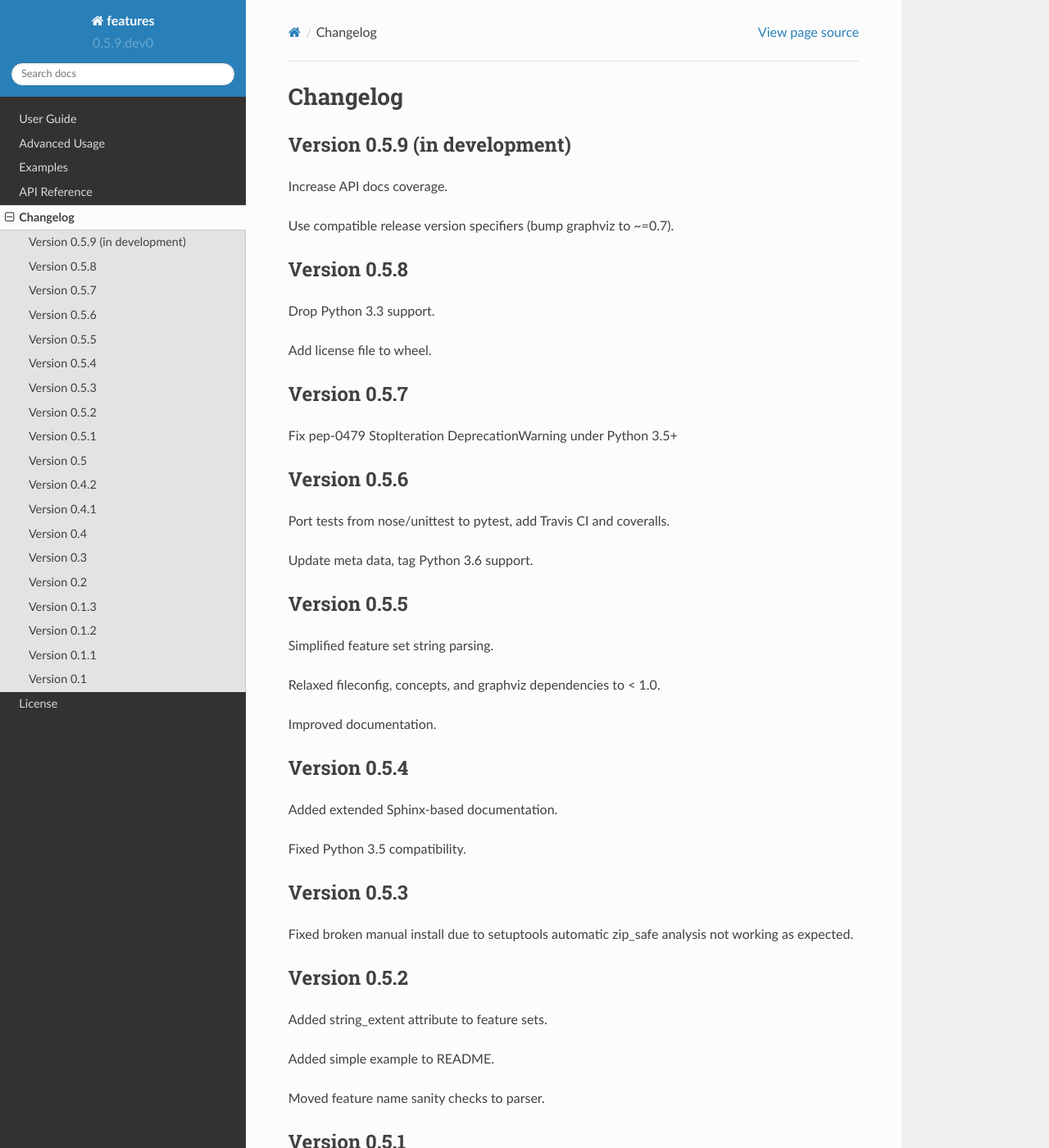
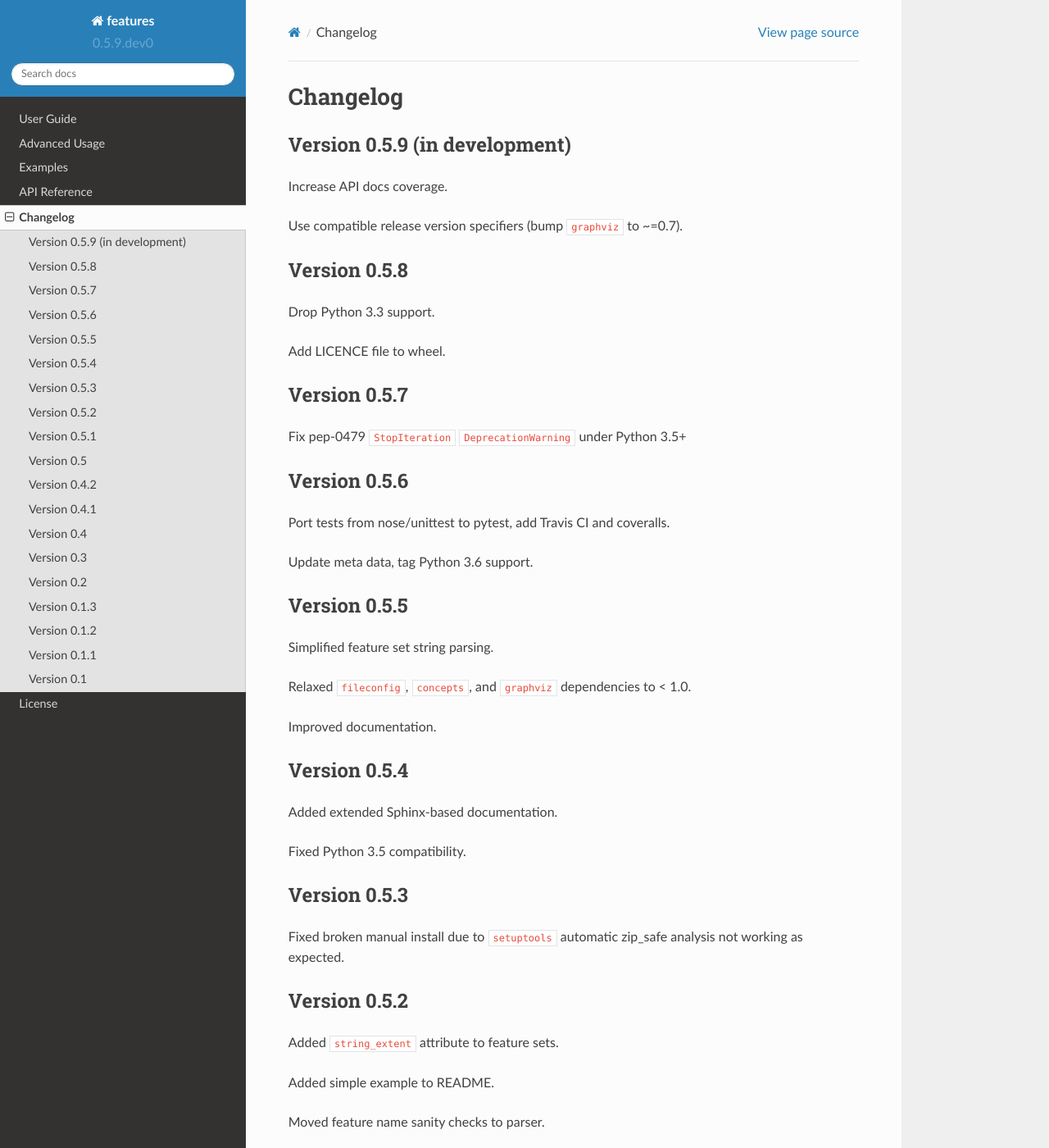
Before and after one commit to xflr6/features, a Sphinx documentation site: the page built from docs/changelog.rst, in a window 1280 px wide and 1400 px high. Shown: the whole window at 82% size. Built offline with Sphinx 7.4.7 and the Read the Docs theme 2.0.0, drawn with Linux system fonts in a browser that asks for light colours; some of the changed text lies outside the part shown.

```diff
--- a/CHANGES.txt
+++ b/CHANGES.txt
@@ -7,7 +7,7 @@ Version 0.5.9 (in development)
 
 Increase API docs coverage.
 
-Use compatible release version specifiers (bump graphviz to ~=0.7).
+Use compatible release version specifiers (bump ``graphviz`` to ~=0.7).
 
 
 Version 0.5.8
@@ -15,13 +15,13 @@ Version 0.5.8
 
 Drop Python 3.3 support.
 
-Add license file to wheel.
+Add LICENCE file to wheel.
 
 
 Version 0.5.7
 -------------
 
-Fix pep-0479 StopIteration DeprecationWarning under Python 3.5+
+Fix pep-0479 ``StopIteration`` ``DeprecationWarning`` under Python 3.5+
 
 
 Version 0.5.6
@@ -37,7 +37,7 @@ Version 0.5.5
 
 Simplified feature set string parsing.
 
-Relaxed fileconfig, concepts, and graphviz dependencies to < 1.0.
+Relaxed ``fileconfig``, ``concepts``, and ``graphviz`` dependencies to < 1.0.
 
 Improved documentation.
 
@@ -53,14 +53,14 @@ Fixed Python 3.5 compatibility.
 Version 0.5.3
 -------------
 
-Fixed broken manual install due to setuptools automatic zip_safe analysis not
+Fixed broken manual install due to ``setuptools`` automatic zip_safe analysis not
 working as expected.
 
 
 Version 0.5.2
 -------------
 
-Added string_extent attribute to feature sets.
+Added ``string_extent`` attribute to feature sets.
 
 Added simple example to README.
 
@@ -82,7 +82,7 @@ Added Python 3.3+ support.
 Version 0.4.2
 -------------
 
-Switch setup.py dependencies to version ranges.
+Switch ``setup.py`` dependencies to version ranges.
 
 
 Version 0.4.1
@@ -96,17 +96,17 @@ Improved documentation.
 Version 0.4
 -----------
 
-Added add_config.
+Added ``add_config()``.
 
-Added make_features.
+Added ``make_features()``.
 
 
 Version 0.3
 -----------
 
-Added orthogonal_to.
+Added ``orthogonal_to()``.
 
-Rename unifcation to union.
+Rename ``unifcation`()`` to ``union()``.
 
 Improved doctests.
 
@@ -114,9 +114,9 @@ Improved doctests.
 Version 0.2
 -----------
 
-Update concepts dependency to 0.5 and improve separation of concerns.
+Update ``concepts`` dependency to 0.5 and improve separation of concerns.
 
-Changed upset and downset from properties to methods (backwards incompatible).
+Changed ``upset`` and ``downset`` from properties to methods (backwards incompatible).
 
 Order downsets longlex instead of shortlex.
 
@@ -124,7 +124,7 @@ Order downsets longlex instead of shortlex.
 Version 0.1.3
 -------------
 
-Update concepts dependency to 0.4.
+Update ``concepts`` dependency to 0.4.
 
 
 Version 0.1.2
@@ -136,7 +136,7 @@ Fixed ineffective filename parameter in visualization.
 Version 0.1.1
 -------------
 
-Fixed missing config.ini in package with non-source installation.
+Fixed missing ``config.ini`` in package with non-source installation.
 
 
 Version 0.1
--- a/docs/conf.py
+++ b/docs/conf.py
@@ -1,7 +1,4 @@
 # -*- coding: utf-8 -*-
-#
-# features documentation build configuration file, created by
-# sphinx-quickstart on Wed Sep 16 16:51:52 2015.
 #
 # This file is execfile()d with the current directory set to its
 # containing dir.
@@ -12,34 +9,31 @@
 # All configuration values have a default; values that are commented out
 # serve to show the default.
 
-import sys
-import os
-import shlex
-
 # If extensions (or modules to document with autodoc) are in another directory,
 # add these directories to sys.path here. If the directory is relative to the
 # documentation root, use os.path.abspath to make it absolute, like shown here.
+#
+import os
+import sys
 sys.path.insert(0, os.path.abspath(os.pardir))
 import features
+
 
 # -- General configuration ------------------------------------------------
 
 # If your documentation needs a minimal Sphinx version, state it here.
-#needs_sphinx = '1.0'
+#
+# needs_sphinx = '1.0'
 
 # Add any Sphinx extension module names here, as strings. They can be
 # extensions coming with Sphinx (named 'sphinx.ext.*') or your custom
 # ones.
 extensions = [
     'sphinx.ext.autodoc',
+    'sphinx.ext.autosummary',
+    'sphinx.ext.intersphinx',
     'sphinx.ext.napoleon',
-    'sphinx.ext.intersphinx',
 ]
-
-intersphinx_mapping = {
-    'py': ('https://docs.python.org/2', None),
-    'py3': ('https://docs.python.org/3', None),
-}
 
 def setup(app):
     from sphinx.ext.autodoc import between
@@ -50,11 +44,9 @@ templates_path = ['_templates']
 
 # The suffix(es) of source filenames.
 # You can specify multiple suffix as a list of string:
+#
 # source_suffix = ['.rst', '.md']
 source_suffix = '.rst'
-
-# The encoding of source files.
-#source_encoding = 'utf-8-sig'
 
 # The master toctree document.
 master_doc = 'index'
@@ -69,7 +61,9 @@ author = u'Sebastian Bank'
 # built documents.
 #
 # The short X.Y version.
-version = release = '0.5.9.dev0'
+version = u'0.5.9.dev0'
+# The full version, including alpha/beta/rc tags.
+release = version
 
 # The language for content autogenerated by Sphinx. Refer to documentation
 # for a list of supported languages.
@@ -78,39 +72,13 @@ version = release = '0.5.9.dev0'
 # Usually you set "language" from the command line for these cases.
 language = None
 
-# There are two options for replacing |today|: either, you set today to some
-# non-false value, then it is used:
-#today = ''
-# Else, today_fmt is used as the format for a strftime call.
-#today_fmt = '%B %d, %Y'
-
 # List of patterns, relative to source directory, that match files and
 # directories to ignore when looking for source files.
-exclude_patterns = ['_build']
-
-# The reST default role (used for this markup: `text`) to use for all
-# documents.
-#default_role = None
-
-# If true, '()' will be appended to :func: etc. cross-reference text.
-#add_function_parentheses = True
-
-# If true, the current module name will be prepended to all description
-# unit titles (such as .. function::).
-#add_module_names = True
-
-# If true, sectionauthor and moduleauthor directives will be shown in the
-# output. They are ignored by default.
-#show_authors = False
+# This patterns also effect to html_static_path and html_extra_path
+exclude_patterns = ['_build', 'Thumbs.db', '.DS_Store']
 
 # The name of the Pygments (syntax highlighting) style to use.
 pygments_style = 'sphinx'
-
-# A list of ignored prefixes for module index sorting.
-#modindex_common_prefix = []
-
-# If true, keep warnings as "system message" paragraphs in the built documents.
-#keep_warnings = False
 
 # If true, `todo` and `todoList` produce output, else they produce nothing.
 todo_include_todos = False
@@ -120,6 +88,7 @@ todo_include_todos = False
 
 # The theme to use for HTML and HTML Help pages.  See the documentation for
 # a list of builtin themes.
+#
 on_rtd = os.environ.get('READTHEDOCS', None) == 'True'
 if not on_rtd:
     import sphinx_rtd_theme
@@ -129,138 +98,60 @@ if not on_rtd:
 # Theme options are theme-specific and customize the look and feel of a theme
 # further.  For a list of options available for each theme, see the
 # documentation.
-#html_theme_options = {}
-
-# Add any paths that contain custom themes here, relative to this directory.
-#html_theme_path = []
-
-# The name for this set of Sphinx documents.  If None, it defaults to
-# "<project> v<release> documentation".
-#html_title = None
-
-# A shorter title for the navigation bar.  Default is the same as html_title.
-#html_short_title = None
-
-# The name of an image file (relative to this directory) to place at the top
-# of the sidebar.
-#html_logo = None
-
-# The name of an image file (within the static path) to use as favicon of the
-# docs.  This file should be a Windows icon file (.ico) being 16x16 or 32x32
-# pixels large.
-#html_favicon = None
+#
+# html_theme_options = {}
 
 # Add any paths that contain custom static files (such as style sheets) here,
 # relative to this directory. They are copied after the builtin static files,
 # so a file named "default.css" will overwrite the builtin "default.css".
 html_static_path = ['_static']
 
-# Add any extra paths that contain custom files (such as robots.txt or
-# .htaccess) here, relative to this directory. These files are copied
-# directly to the root of the documentation.
-#html_extra_path = []
+# Custom sidebar templates, must be a dictionary that maps document names
+# to template names.
+#
+# This is required for the alabaster theme
+# refs: http://alabaster.readthedocs.io/en/latest/installation.html#sidebars
+#html_sidebars = {
+#    '**': [
+#        'relations.html',  # needs 'show_related': True theme option to display
+#        'searchbox.html',
+#    ]
+#}
 
-# If not '', a 'Last updated on:' timestamp is inserted at every page bottom,
-# using the given strftime format.
-#html_last_updated_fmt = '%b %d, %Y'
 
-# If true, SmartyPants will be used to convert quotes and dashes to
-# typographically correct entities.
-#html_use_smartypants = True
-
-# Custom sidebar templates, maps document names to template names.
-#html_sidebars = {}
-
-# Additional templates that should be rendered to pages, maps page names to
-# template names.
-#html_additional_pages = {}
-
-# If false, no module index is generated.
-#html_domain_indices = True
-
-# If false, no index is generated.
-#html_use_index = True
-
-# If true, the index is split into individual pages for each letter.
-#html_split_index = False
-
-# If true, links to the reST sources are added to the pages.
-#html_show_sourcelink = True
-
-# If true, "Created using Sphinx" is shown in the HTML footer. Default is True.
-#html_show_sphinx = True
-
-# If true, "(C) Copyright ..." is shown in the HTML footer. Default is True.
-#html_show_copyright = True
-
-# If true, an OpenSearch description file will be output, and all pages will
-# contain a <link> tag referring to it.  The value of this option must be the
-# base URL from which the finished HTML is served.
-#html_use_opensearch = ''
-
-# This is the file name suffix for HTML files (e.g. ".xhtml").
-#html_file_suffix = None
-
-# Language to be used for generating the HTML full-text search index.
-# Sphinx supports the following languages:
-#   'da', 'de', 'en', 'es', 'fi', 'fr', 'hu', 'it', 'ja'
-#   'nl', 'no', 'pt', 'ro', 'ru', 'sv', 'tr'
-#html_search_language = 'en'
-
-# A dictionary with options for the search language support, empty by default.
-# Now only 'ja' uses this config value
-#html_search_options = {'type': 'default'}
-
-# The name of a javascript file (relative to the configuration directory) that
-# implements a search results scorer. If empty, the default will be used.
-#html_search_scorer = 'scorer.js'
+# -- Options for HTMLHelp output ------------------------------------------
 
 # Output file base name for HTML help builder.
 htmlhelp_basename = 'featuresdoc'
 
+
 # -- Options for LaTeX output ---------------------------------------------
 
 latex_elements = {
-# The paper size ('letterpaper' or 'a4paper').
-#'papersize': 'letterpaper',
+    # The paper size ('letterpaper' or 'a4paper').
+    #
+    # 'papersize': 'letterpaper',
 
-# The font size ('10pt', '11pt' or '12pt').
-#'pointsize': '10pt',
+    # The font size ('10pt', '11pt' or '12pt').
+    #
+    # 'pointsize': '10pt',
 
-# Additional stuff for the LaTeX preamble.
-#'preamble': '',
+    # Additional stuff for the LaTeX preamble.
+    #
+    # 'preamble': '',
 
-# Latex figure (float) alignment
-#'figure_align': 'htbp',
+    # Latex figure (float) alignment
+    #
+    # 'figure_align': 'htbp',
 }
 
 # Grouping the document tree into LaTeX files. List of tuples
 # (source start file, target name, title,
 #  author, documentclass [howto, manual, or own class]).
 latex_documents = [
-  (master_doc, 'features.tex', u'features Documentation',
-   u'Sebastian Bank', 'manual'),
+    (master_doc, 'features.tex', u'features Documentation',
+     u'Sebastian Bank', 'manual'),
 ]
-
-# The name of an image file (relative to this directory) to place at the top of
-# the title page.
-#latex_logo = None
-
-# For "manual" documents, if this is true, then toplevel headings are parts,
-# not chapters.
-#latex_use_parts = False
-
-# If true, show page references after internal links.
-#latex_show_pagerefs = False
-
-# If true, show URL addresses after external links.
-#latex_show_urls = False
-
-# Documents to append as an appendix to all manuals.
-#latex_appendices = []
-
-# If false, no module index is generated.
-#latex_domain_indices = True
 
 
 # -- Options for manual page output ---------------------------------------
@@ -272,9 +163,6 @@ man_pages = [
      [author], 1)
 ]
 
-# If true, show URL addresses after external links.
-#man_show_urls = False
-
 
 # -- Options for Texinfo output -------------------------------------------
 
@@ -282,22 +170,19 @@ man_pages = [
 # (source start file, target name, title, author,
 #  dir menu entry, description, category)
 texinfo_documents = [
-  (master_doc, 'features', u'features Documentation',
-   author, 'features', 'One line description of project.',
-   'Miscellaneous'),
+    (master_doc, 'features', u'features Documentation',
+     author, 'features', 'One line description of project.',
+     'Miscellaneous'),
 ]
 
-# Documents to append as an appendix to all manuals.
-#texinfo_appendices = []
 
-# If false, no module index is generated.
-#texinfo_domain_indices = True
 
-# How to display URL addresses: 'footnote', 'no', or 'inline'.
-#texinfo_show_urls = 'footnote'
 
-# If true, do not generate a @detailmenu in the "Top" node's menu.
-#texinfo_no_detailmenu = False
+# Example configuration for intersphinx: refer to the Python standard library.
+intersphinx_mapping = {
+    'py': ('https://docs.python.org/2', None),
+    'py3': ('https://docs.python.org/3', None),
+}
 
 # monkey patch, see https://github.com/sphinx-doc/sphinx/issues/2044
 from sphinx.ext.autodoc import ClassLevelDocumenter, InstanceAttributeDocumenter
--- a/docs/manual.rst
+++ b/docs/manual.rst
@@ -46,7 +46,7 @@ To load a feature system, pass its **name** to :class:`features.FeatureSystem`:
     <FeatureSystem('plural') of 6 atoms 22 featuresets>
 
 The built-in feature systems are defined in the ``config.ini`` file in the
-package directory (usually, this will be ``Lib/site-packages/concepts`` in your
+package directory (usually, this will be ``Lib/site-packages/concepts/`` in your
 Python directory). You can either directly define new systems within a Python
 script or create your own INI-file(s) with definitions so that you can load
 and reuse feature systems in different scripts.
```
Also changed, not shown: docs/api.rst (+10 -0 lines), features/__init__.py (+4 -4 lines), 3 other files.
